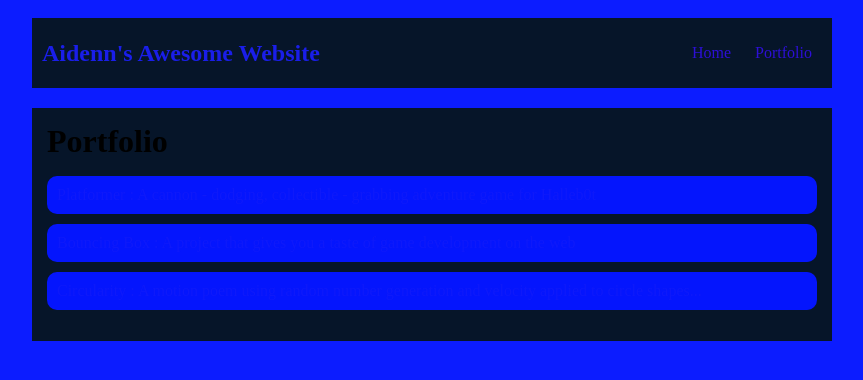
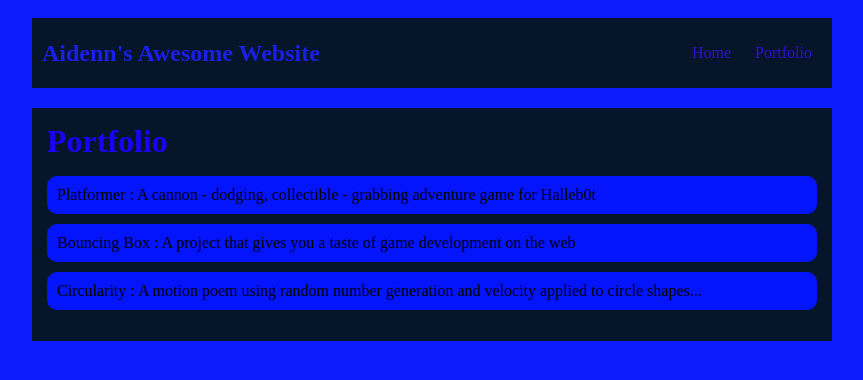
Before and after one commit to agore1234/agore1234.github.io, a plain HTML site: page portfolio.html in a window 1280 px wide. Shown: the whole page, without its empty margins (208-1071 px from the left). Drawn offline with Linux system fonts and the light colour scheme.

Commit message:
add portfolio.html file

```diff
--- a/style.css
+++ b/style.css
@@ -64,7 +64,7 @@ h2, h3 {
 }
  /* portfolio styles */
  .content h1 {
-    color: black;
+    color: rgb(25, 0, 255);
 }
 
 #portfolio {
@@ -85,5 +85,5 @@ h2, h3 {
 
 #portfolio a {
     text-decoration: none;
-    color: #0e1afafa;
+    color: #000000fa;
 }
```
